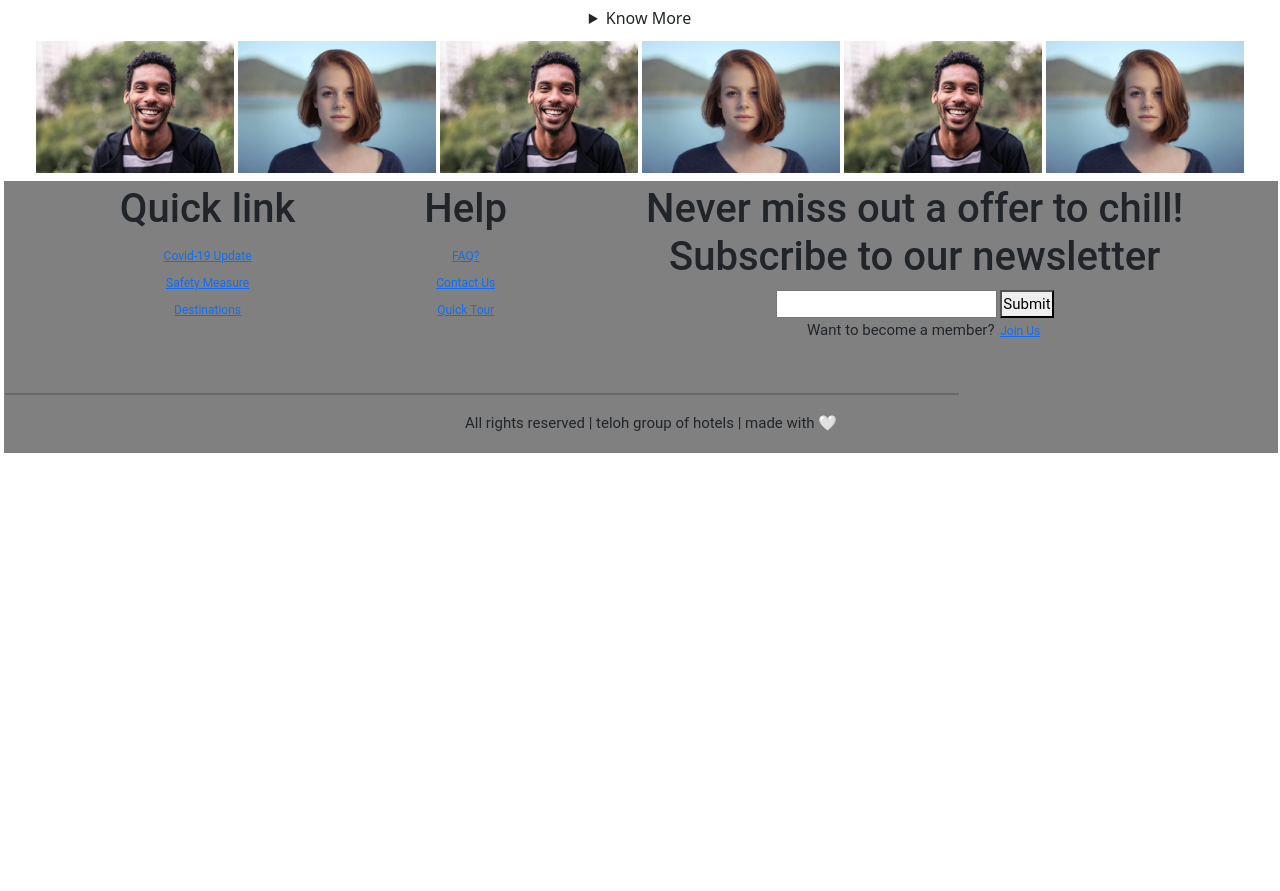
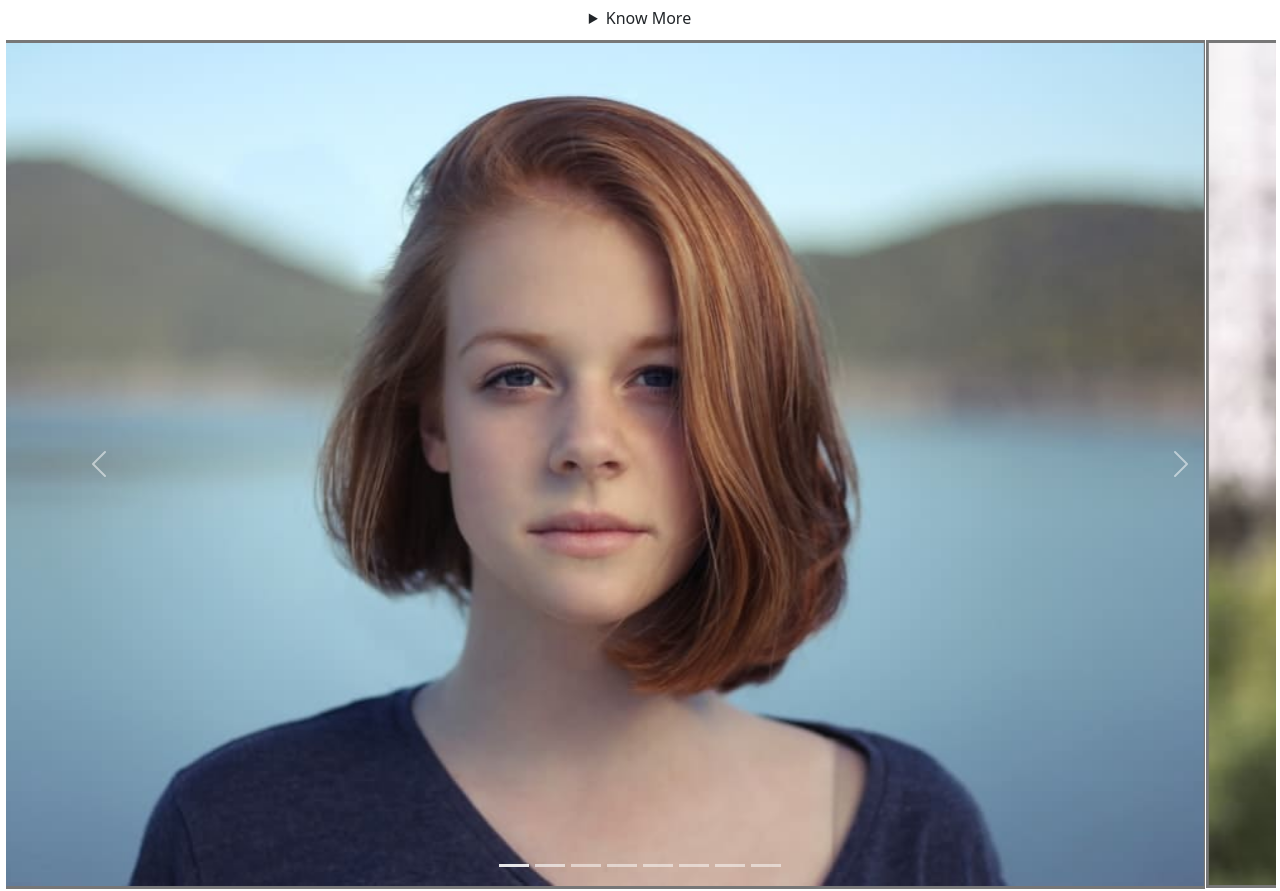
Before and after one commit to Rupesh-Darimisetti/web-weaver, a plain HTML site: page Gallery_image.html in a window 1280 px wide. Shown: the part 920-1811 px from the top of the page. Before the commit the page ends 1377 px from the top, so only its background shows below. Drawn offline with nearby package versions, Linux system fonts and the light colour scheme.

Commit message:
modify gallery images

```diff
--- a/Gallery_image.html
+++ b/Gallery_image.html
@@ -38,8 +38,8 @@
                     <li class="nav-item"><a class="nav-link" href="about.html">about Us</a></li>
                     <!-- dropdown -->
                     <li class="nav-item dropdown">
-                        <a class="nav-link dropdown-toggle  active" id="navbarDropdown" role="button" data-bs-toggle="dropdown"
-                            aria-expanded="false">
+                        <a class="nav-link dropdown-toggle  active" id="navbarDropdown" role="button"
+                            data-bs-toggle="dropdown" aria-expanded="false">
                             Gallery
                         </a>
                         <ul class="dropdown-menu" aria-labelledby="navbarDropdown">
@@ -68,13 +68,57 @@
             repellendus perferendis eligendi?
         </details>
     </div>
-    <div class="scrollable-image">
-        <img src="img/male.jpg" alt="">
-        <img src="img/female.jpeg" alt="">
-        <img src="img/male.jpg" alt="">
-        <img src="img/female.jpeg" alt="">
-        <img src="img/male.jpg" alt="">
-        <img src="img/female.jpeg" alt="">
+
+    <div id="pic" class="carousel slide" data-bs-ride="carousel">
+        <div class="carousel-indicators">
+            <button type="button" data-bs-target="#pic" data-bs-slide-to="0" class="active" aria-current="true"
+                aria-label="Slide 1"></button>
+            <button type="button" data-bs-target="#pic" data-bs-slide-to="1" aria-label="Slide 2"></button>
+            <button type="button" data-bs-target="#pic" data-bs-slide-to="2" aria-label="Slide 3"></button>
+            <button type="button" data-bs-target="#pic" data-bs-slide-to="3" aria-label="Slide 4"></button>
+            <button type="button" data-bs-target="#pic" data-bs-slide-to="4" aria-label="Slide 5"></button>
+            <button type="button" data-bs-target="#pic" data-bs-slide-to="5" aria-label="Slide 6"></button>
+            <button type="button" data-bs-target="#pic" data-bs-slide-to="6" aria-label="Slide 7"></button>
+            <button type="button" data-bs-target="#pic" data-bs-slide-to="7" aria-label="Slide 8"></button>
+        </div>
+
+        <!-- images in carousel -->
+        <div class="carousel-inner">
+            <div class="carousel-item active">
+                <img src="./img/female.jpeg" class="d-block w-100" alt="_blank">
+            </div>
+            <div class="carousel-item">
+                <img src="./img/male.jpg" class="d-block w-100" alt="_blank">
+            </div>
+            <div class="carousel-item">
+                <img src="./img/female.jpeg" class="d-block w-100" alt="_blank">
+            </div>
+            <div class="carousel-item">
+                <img src="./img/male.jpg" class="d-block w-100" alt="_blank">
+            </div>
+            <div class="carousel-item">
+                <img src="./img/female.jpeg" class="d-block w-100" alt="_blank">
+            </div>
+            <div class="carousel-item">
+                <img src="./img/male.jpg" class="d-block w-100" alt="_blank">
+            </div>
+            <div class="carousel-item">
+                <img src="./img/female.jpeg" class="d-block w-100" alt="_blank">
+            </div>
+            <div class="carousel-item">
+                <img src="./img/male.jpg" class="d-block w-100" alt="_blank">
+            </div>
+        </div>
+        <!-- images in the carousel ends-->
+
+        <button class="carousel-control-prev" type="button" data-bs-target="#pic" data-bs-slide="prev">
+            <span class="carousel-control-prev-icon" aria-hidden="true"></span>
+            <span class="visually-hidden">Previous</span>
+        </button>
+        <button class="carousel-control-next" type="button" data-bs-target="#pic" data-bs-slide="next">
+            <span class="carousel-control-next-icon" aria-hidden="true"></span>
+            <span class="visually-hidden">Next</span>
+        </button>
     </div>
     <!-- Body ends here -->
     <!-- Footer -->
@@ -99,8 +143,8 @@
             <ul>
                 <h1>Never miss out a offer to chill! <br>Subscribe to our newsletter
                 </h1>
-                <input placeholaer="enter your mail" />
-                <button name="submit" placeholaer="email@gmail.com">Submit</button>
+                <input placehdivaer="enter your mail" />
+                <button name="submit" placehdivaer="email@gmail.com">Submit</button>
                 <p>Want to become a member? <a href="#"> Join Us</a></p>
             </ul>
         </div>
--- a/css/gallery_image.css
+++ b/css/gallery_image.css
@@ -8,7 +8,7 @@ img {
   width: clamp(320px, 100%, 1980px);
 
 }
-.scrollable-image {
+/* .scrollable-image {
   position: relative;
   margin: 2px;
   display: inline-flex;
@@ -16,4 +16,18 @@ img {
 .scrollable-image > img {
   width: 200px;
   display: inline-flex;
+} */
+
+.carousel-item {
+  background: #777;
+  position: relative;
 }
+
+.carousel-item>img {
+  bottom: 0;
+  left: 0;
+  right: 0;
+  top: 0;
+  background-position: center;
+  background-size: cover;
+}
```
